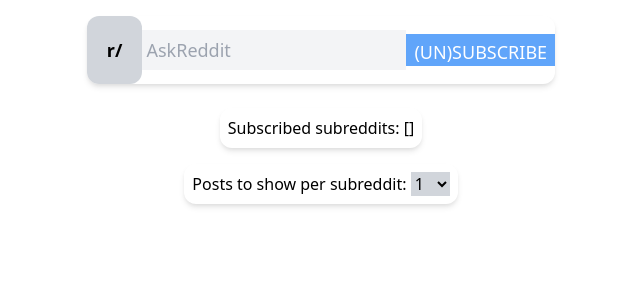
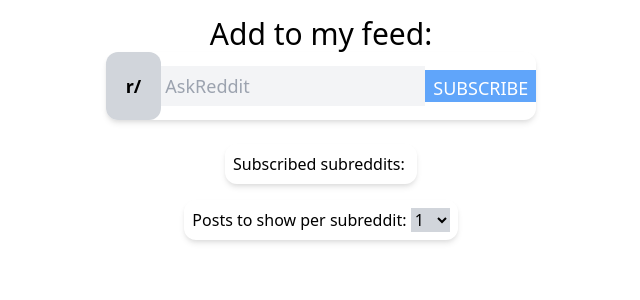
Before and after one commit to hillscottc/reddit-client, a React app: page / in a window 1280 px wide. Shown: the top 300 px of the page, without its empty margins (319-959 px from the left). Built offline with nearby package versions, Linux system fonts and the light colour scheme.

Commit message:
click subs to remove

```diff
--- a/src/AddFeed.jsx
+++ b/src/AddFeed.jsx
@@ -7,6 +7,8 @@
   }, [])
 
   return (
+    <>
+      <header className='text-3xl'>Add to my feed:</header>
       <div className='flex rounded-xl shadow-md items-center text-lg mb-4'>
         <div className='bg-gray-300 p-5 rounded-xl font-bold'>r/</div>
         <div>
@@ -23,10 +25,11 @@
             className='pt-1 pt-1 pl-2 pr-2 bg-blue-400 text-white'
             onClick={handleSubscribe}
           >
-          (UN)SUBSCRIBE
+            SUBSCRIBE
           </button>
         </div>
       </div>
+    </>
   )
 }
 AddFeed.propTypes = {
--- a/src/RedditClient.jsx
+++ b/src/RedditClient.jsx
@@ -14,14 +14,18 @@
   }, [])
 
   useEffect(() => {
-    if (favlist.length < 1) return
+    // if (favlist.length < 1) return
     console.log('FETCH DATA FOR SUBREDDITS: ', favlist)
-    if (favlist && favlist.length > 0) {
-      updatePagesForSubs(favlist).then((pageArr) => {
-        console.log('Got pages:', pageArr)
-        setPages(pageArr)
-      })
-    }
+    // if (favlist && favlist.length > 0) {
+    //   updatePagesForSubs(favlist).then((pageArr) => {
+    //     console.log('Got pages:', pageArr)
+    //     setPages(pageArr)
+    //   })
+    // }
+    updatePagesForSubs(favlist).then((pageArr) => {
+      console.log('Got pages:', pageArr)
+      setPages(pageArr)
+    })
   }, [favlist])
 
   const updatePagesForSubs = async (favlist) => {
@@ -56,7 +60,7 @@
     }
   }
 
-  const favlistUpdate = async (fav, isAdd = true) => {
+  const favlistUpdate = (fav, isAdd = true) => {
     if (fav === '') return
     const newWatchlist = isAdd
       ? [...favlist, fav]
@@ -68,22 +72,46 @@
   }
 
   // if its already there, remove it, otherwise add it
-  const handleSubscribe = async () => {
+  const handleSubscribe = () => {
     const index = favlist.indexOf(feedToAdd)
-    if (index > -1) await favlistUpdate(feedToAdd, false)
-    else await favlistUpdate(feedToAdd)
+    if (index > -1) favlistUpdate(feedToAdd, false)
+    else favlistUpdate(feedToAdd)
   }
 
   const handleNumToShow = useCallback((e) => {
     setNumToShow(e.target.value)
   }, [])
 
+  const handleRemoveFav = (e) => {
+    const fav = e.target.value
+    console.log('REMOVE:', fav)
+    const newWatchlist = favlist.filter((x) => x !== fav)
+    setFavlist([])
+    setFavlist(newWatchlist)
+    localStorage.setItem('redditFavList', JSON.stringify(newWatchlist))
+  }
+
   return (
     <div className='flex flex-col justify-center content-center items-center mt-4'>
       <AddFeed {...{ feedToAdd, handleSubscribe, setFeedToAdd }} />
 
       <section className='flex rounded-xl shadow-md m-2 p-2'>
-        Subscribed subreddits: {JSON.stringify(favlist)}
+        Subscribed subreddits:&nbsp;
+        {favlist.map((fav) => (
+          <div key={fav}>
+            <div className='bg-green-400 pl-1 pr-1 mr-2'>
+              <button
+                className='text-red-600 pr-1'
+                // eslint-disable-next-line
+                onClick={handleRemoveFav}
+                value={fav}
+              >
+                X
+              </button>
+              {fav}
+            </div>
+          </div>
+        ))}
       </section>
 
       <section className='flex rounded-xl shadow-md m-2 p-2'>
```
Lines whose indentation alone changed are shown as unchanged.
